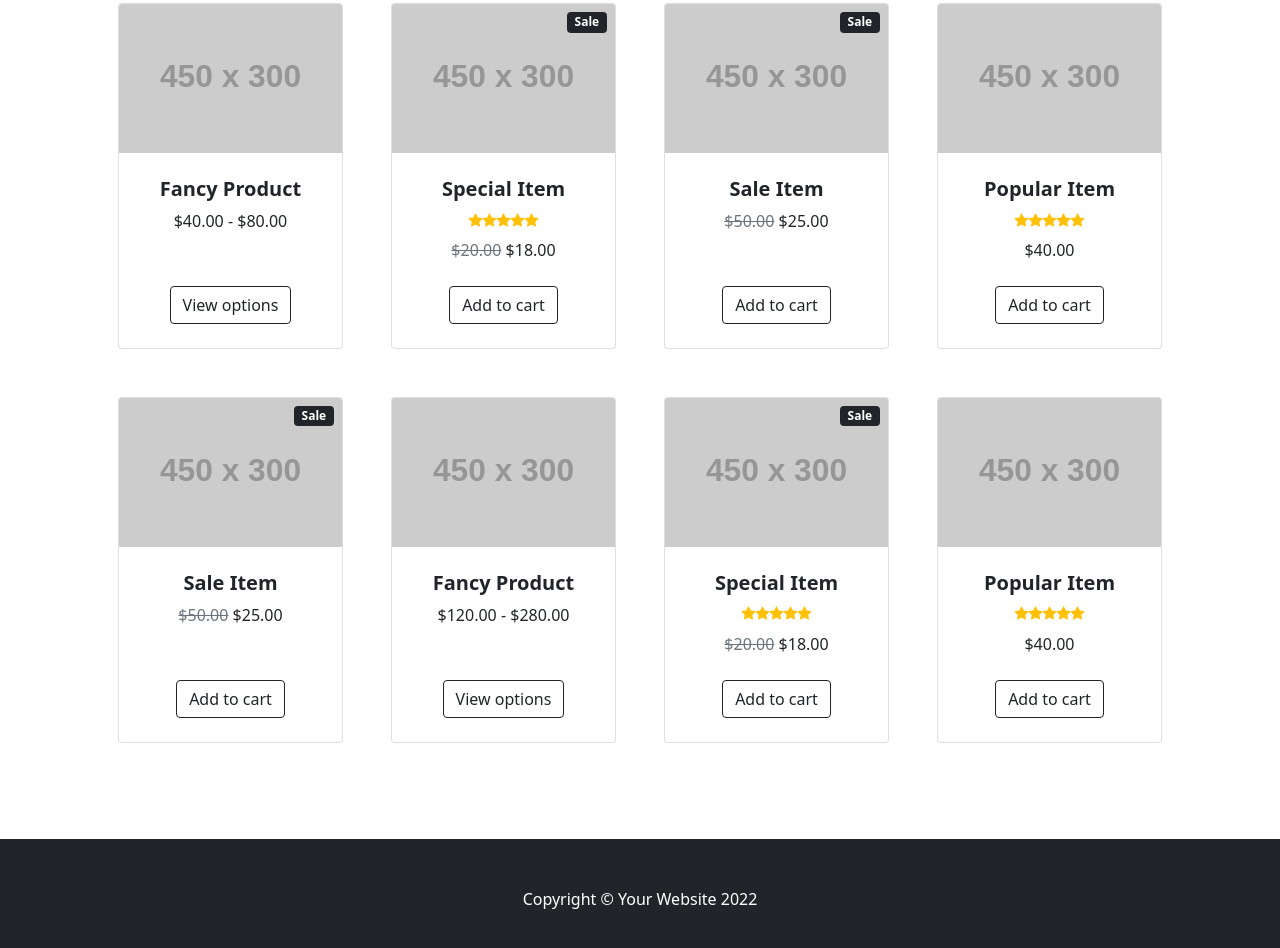
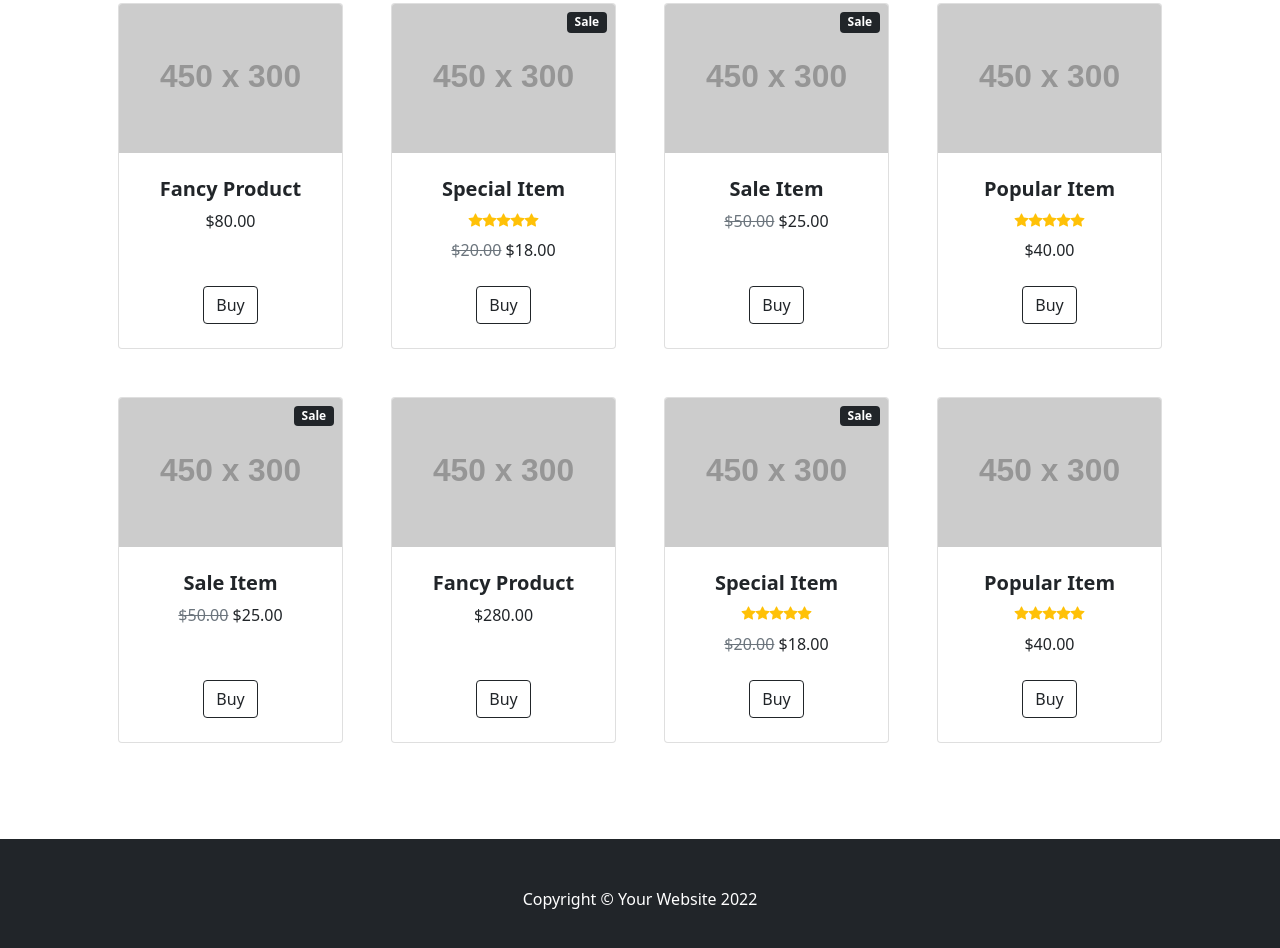
Before and after one commit to imadhou/marketplace, a plain HTML site: page Web/index.html in a window 1280 px wide. Shown: the part 446-1394 px from the top of the page. Drawn offline with nearby package versions, Linux system fonts and the light colour scheme; placeholder pictures from the web are drawn by us.

Commit message:
changed generated code

```diff
--- a/Web/index.html
+++ b/Web/index.html
@@ -5,7 +5,7 @@
         <meta name="viewport" content="width=device-width, initial-scale=1, shrink-to-fit=no" />
         <meta name="description" content="" />
         <meta name="author" content="" />
-        <title>Shop Homepage - Start Bootstrap Template</title>
+        <title>Marketplace</title>
         <!-- Favicon-->
         <link rel="icon" type="image/x-icon" href="assets/favicon.ico" />
         <!-- Bootstrap icons-->
@@ -17,7 +17,7 @@
         <!-- Navigation-->
         <nav class="navbar navbar-expand-lg navbar-light bg-light">
             <div class="container px-4 px-lg-5">
-                <a class="navbar-brand" href="#!">Start Bootstrap</a>
+                <a class="navbar-brand" href="#!">Marketplace</a>
                 <button class="navbar-toggler" type="button" data-bs-toggle="collapse" data-bs-target="#navbarSupportedContent" aria-controls="navbarSupportedContent" aria-expanded="false" aria-label="Toggle navigation"><span class="navbar-toggler-icon"></span></button>
                 <div class="collapse navbar-collapse" id="navbarSupportedContent">
                     <ul class="navbar-nav me-auto mb-2 mb-lg-0 ms-lg-4">
@@ -33,13 +33,13 @@
                             </ul>
                         </li>
                     </ul>
-                    <form class="d-flex">
+                    <!--<form class="d-flex">
                         <button class="btn btn-outline-dark" type="submit">
                             <i class="bi-cart-fill me-1"></i>
                             Cart
                             <span class="badge bg-dark text-white ms-1 rounded-pill">0</span>
                         </button>
-                    </form>
+                    </form>-->
                 </div>
             </div>
         </nav>
@@ -66,12 +66,12 @@
                                     <!-- Product name-->
                                     <h5 class="fw-bolder">Fancy Product</h5>
                                     <!-- Product price-->
-                                    $40.00 - $80.00
+                                    $80.00
                                 </div>
                             </div>
                             <!-- Product actions-->
                             <div class="card-footer p-4 pt-0 border-top-0 bg-transparent">
-                                <div class="text-center"><a class="btn btn-outline-dark mt-auto" href="#">View options</a></div>
+                                <div class="text-center"><a class="btn btn-outline-dark mt-auto" href="#">Buy</a></div>
                             </div>
                         </div>
                     </div>
@@ -101,7 +101,7 @@
                             </div>
                             <!-- Product actions-->
                             <div class="card-footer p-4 pt-0 border-top-0 bg-transparent">
-                                <div class="text-center"><a class="btn btn-outline-dark mt-auto" href="#">Add to cart</a></div>
+                                <div class="text-center"><a class="btn btn-outline-dark mt-auto" href="#">Buy</a></div>
                             </div>
                         </div>
                     </div>
@@ -123,7 +123,7 @@
                             </div>
                             <!-- Product actions-->
                             <div class="card-footer p-4 pt-0 border-top-0 bg-transparent">
-                                <div class="text-center"><a class="btn btn-outline-dark mt-auto" href="#">Add to cart</a></div>
+                                <div class="text-center"><a class="btn btn-outline-dark mt-auto" href="#">Buy</a></div>
                             </div>
                         </div>
                     </div>
@@ -150,7 +150,7 @@
                             </div>
                             <!-- Product actions-->
                             <div class="card-footer p-4 pt-0 border-top-0 bg-transparent">
-                                <div class="text-center"><a class="btn btn-outline-dark mt-auto" href="#">Add to cart</a></div>
+                                <div class="text-center"><a class="btn btn-outline-dark mt-auto" href="#">Buy</a></div>
                             </div>
                         </div>
                     </div>
@@ -172,7 +172,7 @@
                             </div>
                             <!-- Product actions-->
                             <div class="card-footer p-4 pt-0 border-top-0 bg-transparent">
-                                <div class="text-center"><a class="btn btn-outline-dark mt-auto" href="#">Add to cart</a></div>
+                                <div class="text-center"><a class="btn btn-outline-dark mt-auto" href="#">Buy</a></div>
                             </div>
                         </div>
                     </div>
@@ -186,12 +186,12 @@
                                     <!-- Product name-->
                                     <h5 class="fw-bolder">Fancy Product</h5>
                                     <!-- Product price-->
-                                    $120.00 - $280.00
+                                    $280.00
                                 </div>
                             </div>
                             <!-- Product actions-->
                             <div class="card-footer p-4 pt-0 border-top-0 bg-transparent">
-                                <div class="text-center"><a class="btn btn-outline-dark mt-auto" href="#">View options</a></div>
+                                <div class="text-center"><a class="btn btn-outline-dark mt-auto" href="#">Buy</a></div>
                             </div>
                         </div>
                     </div>
@@ -221,7 +221,7 @@
                             </div>
                             <!-- Product actions-->
                             <div class="card-footer p-4 pt-0 border-top-0 bg-transparent">
-                                <div class="text-center"><a class="btn btn-outline-dark mt-auto" href="#">Add to cart</a></div>
+                                <div class="text-center"><a class="btn btn-outline-dark mt-auto" href="#">Buy</a></div>
                             </div>
                         </div>
                     </div>
@@ -248,7 +248,7 @@
                             </div>
                             <!-- Product actions-->
                             <div class="card-footer p-4 pt-0 border-top-0 bg-transparent">
-                                <div class="text-center"><a class="btn btn-outline-dark mt-auto" href="#">Add to cart</a></div>
+                                <div class="text-center"><a class="btn btn-outline-dark mt-auto" href="#">Buy</a></div>
                             </div>
                         </div>
                     </div>
```
